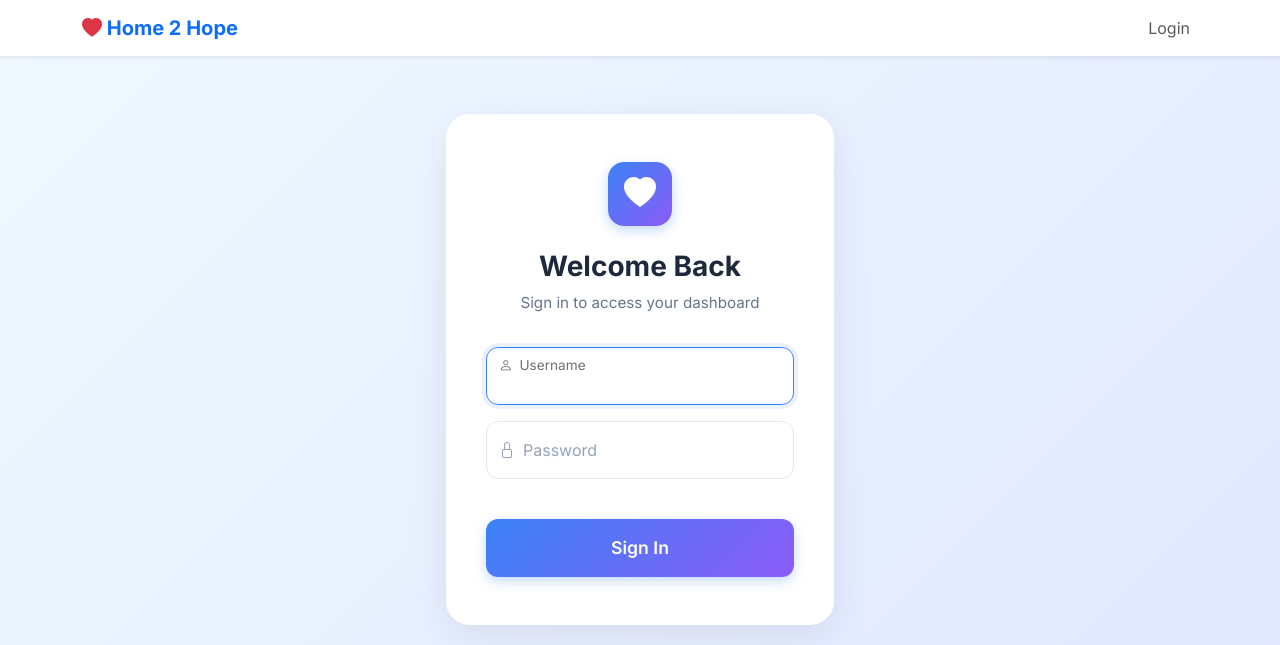
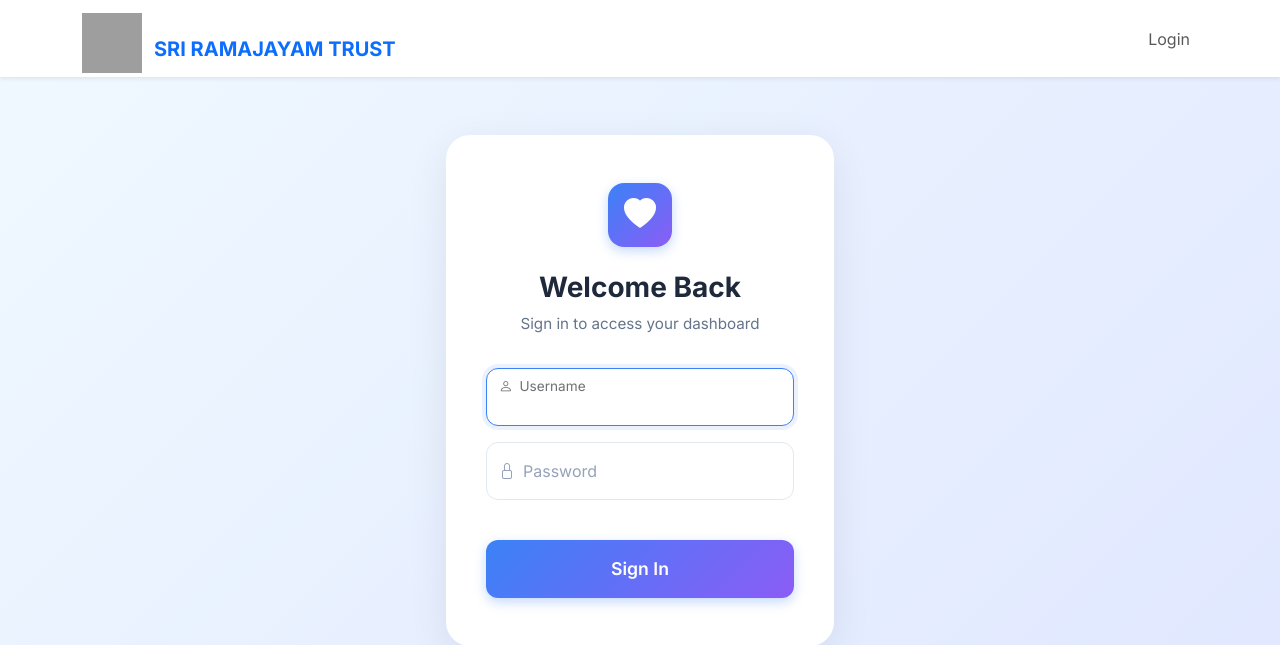
Before and after one commit to sanjith3/home2hope, a Django app: page /accounts/login/ in a window 1280 px wide. Shown: the top 645 px of the page. Run offline with Django 4.2, Linux system fonts and the light colour scheme; grey boxes are pictures that could not be loaded.

Commit message:
Logo_Setup

```diff
--- a/templates/base.html
+++ b/templates/base.html
@@ -4,6 +4,7 @@
     <meta charset="UTF-8">
     <meta name="viewport" content="width=device-width, initial-scale=1.0">
     <title>{% block title %}Home 2 Hope{% endblock %}</title>
+     {% load static %}
     <!-- Bootstrap 5 CSS -->
     <link href="https://cdn.jsdelivr.net/npm/bootstrap@5.3.2/dist/css/bootstrap.min.css" rel="stylesheet">
     <!-- Bootstrap Icons -->
@@ -15,6 +16,17 @@
         .card { box-shadow: 0 0.125rem 0.25rem rgba(0, 0, 0, 0.075); border: none; }
         .navbar-brand { font-weight: bold; color: #0d6efd !important; }
         .btn-primary { background-color: #0d6efd; border-color: #0d6efd; }
+         #idLogo_icon{
+          background-repeat: no-repeat;
+          background-position: center center;
+          background-size: cover;
+          width: 60px !important;
+          height: 60px !important;
+        }
+          #idHeader{
+           margin-left: 72px !important;
+           margin-top: -39px !important;
+        }
     </style>
     {% block extra_head %}{% endblock %}
 </head>
@@ -22,7 +34,9 @@
     <nav class="navbar navbar-expand-lg navbar-light bg-white shadow-sm mb-4">
         <div class="container">
             <a class="navbar-brand" href="{% url 'dashboard' %}">
-                <i class="bi bi-heart-fill text-danger"></i> Home 2 Hope
+                <div class="col-md-12">
+                <div class="col-md-6" id="idLogo_icon" style="background-image:url('{% static 'Img/Ramajeyam_Trust.PNG' %}');"></div>
+                <div class="col-md-6" id="idHeader"> SRI RAMAJAYAM TRUST </div></div>
             </a>
             <button class="navbar-toggler" type="button" data-bs-toggle="collapse" data-bs-target="#navbarNav">
                 <span class="navbar-toggler-icon"></span>
```
Also changed, not shown: templates/core/dashboard_admin.html (+12 -3 lines).
